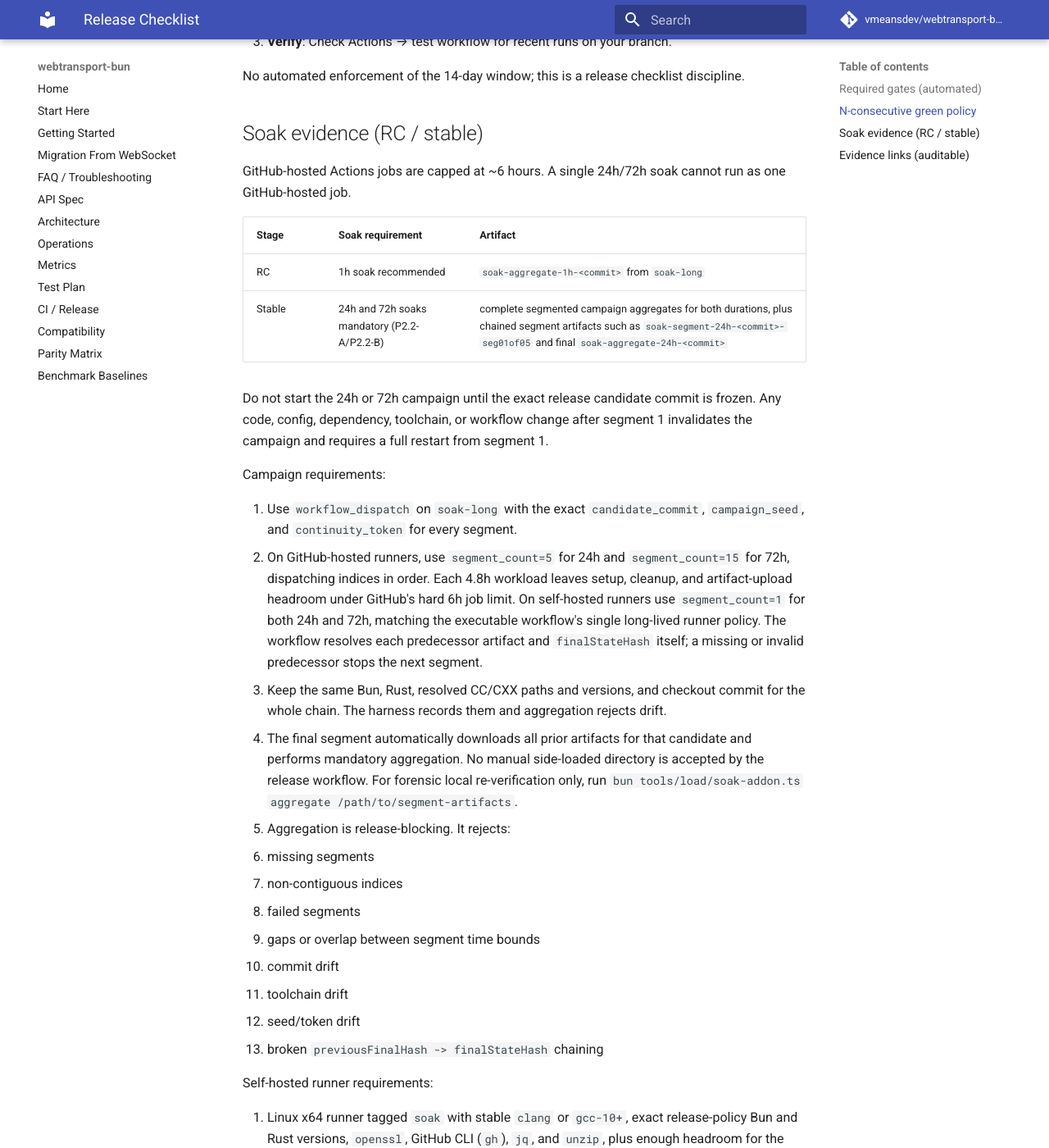
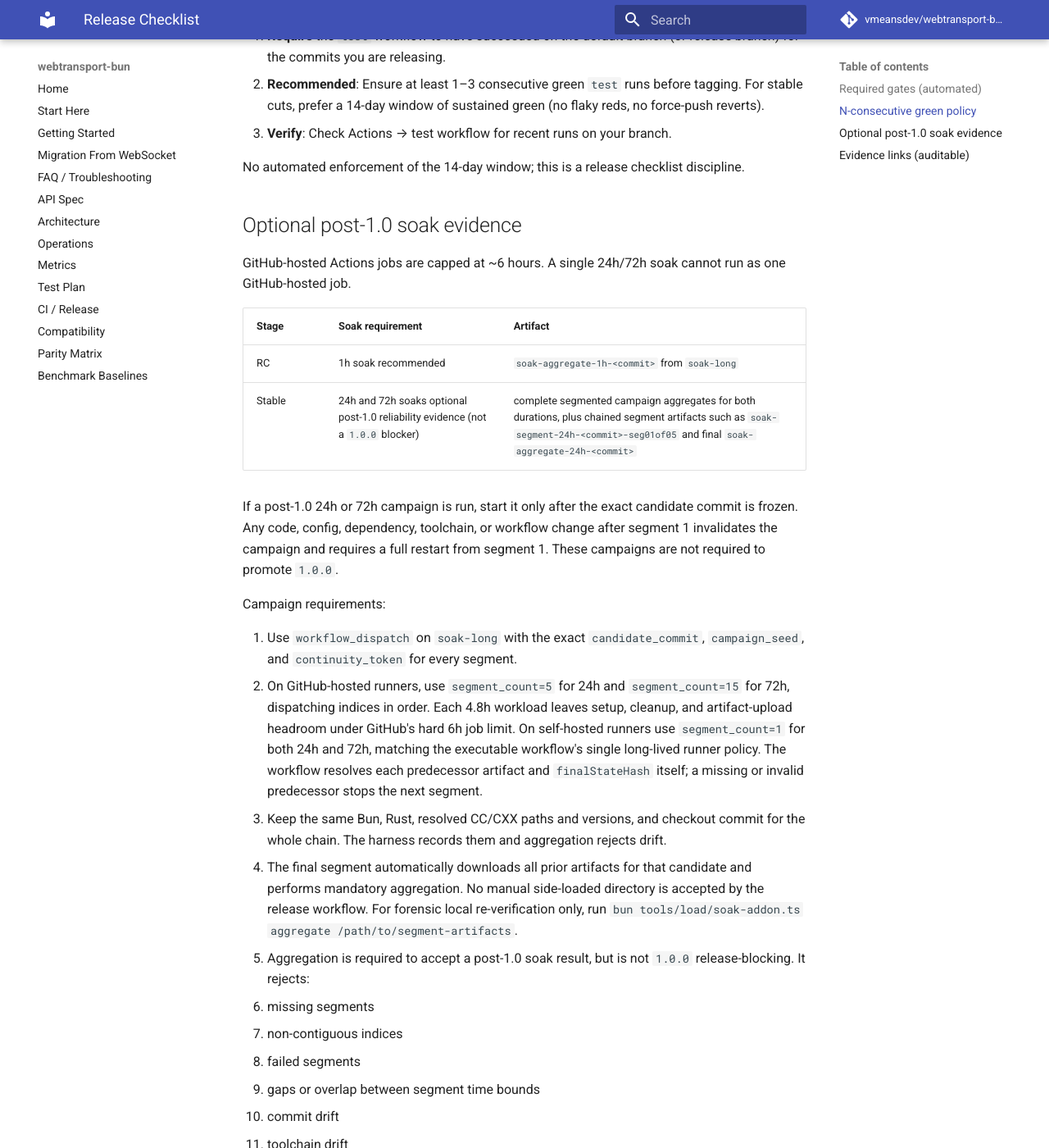
Before and after one commit to vmeansdev/webtransport-bun, an MkDocs documentation site: the page built from docs/RELEASE_CHECKLIST.md, in a window 1280 px wide and 1400 px high, scrolled down 1137 px. Shown: the whole window at 82% size. Built offline with MkDocs 1.6.1 and Material for MkDocs 9.7.7, drawn with Linux system fonts in a browser that asks for light colours; comment, search, counter and statistics services are not loaded; some of the changed text lies outside the part shown.

Commit message:
Exclude optional post-1.0 load campaigns from GA policy
The distributed 10k workload and 24h/72h soak campaigns are reliability follow-ups, not evidence required to promote 1.0.0. Align the manifest and release documentation so pending optional campaigns cannot be mistaken for stable blockers.\n\nConstraint: The release must retain strict cross-platform, IWA, coverage, fuzz, benchmark, review, and final-freeze gates.\nRejected: Delete the optional campaign harnesses | They remain valuable for post-1.0 reliability evidence.\nConfidence: high\nScope-risk: narrow\nReversibility: clean\nDirective: Keep scale and long-soak claims tracked as gaRequired false unless release policy is explicitly changed again.\nTested: bun scripts/check-doc-truth.ts; git diff --check\nNot-tested: Hosted release workflow and external campaign execution

```diff
--- a/docs/RELEASE_CHECKLIST.md
+++ b/docs/RELEASE_CHECKLIST.md
@@ -30,16 +32,19 @@ Before tagging an RC or stable release:
 
 No automated enforcement of the 14-day window; this is a release checklist discipline.
 
-## Soak evidence (RC / stable)
+## Optional post-1.0 soak evidence
 
 GitHub-hosted Actions jobs are capped at ~6 hours. A single 24h/72h soak cannot run as one GitHub-hosted job.
 
 | Stage | Soak requirement | Artifact |
 |-------|------------------|----------|
 | RC | 1h soak recommended | `soak-aggregate-1h-<commit>` from `soak-long` |
-| Stable | 24h and 72h soaks mandatory (P2.2-A/P2.2-B) | complete segmented campaign aggregates for both durations, plus chained segment artifacts such as `soak-segment-24h-<commit>-seg01of05` and final `soak-aggregate-24h-<commit>` |
+| Stable | 24h and 72h soaks optional post-1.0 reliability evidence (not a `1.0.0` blocker) | complete segmented campaign aggregates for both durations, plus chained segment artifacts such as `soak-segment-24h-<commit>-seg01of05` and final `soak-aggregate-24h-<commit>` |
 
-Do not start the 24h or 72h campaign until the exact release candidate commit is frozen. Any code, config, dependency, toolchain, or workflow change after segment 1 invalidates the campaign and requires a full restart from segment 1.
+If a post-1.0 24h or 72h campaign is run, start it only after the exact
+candidate commit is frozen. Any code, config, dependency, toolchain, or
+workflow change after segment 1 invalidates the campaign and requires a full
+restart from segment 1. These campaigns are not required to promote `1.0.0`.
 
 Campaign requirements:
 
@@ -47,7 +52,8 @@ Campaign requirements:
 2. On GitHub-hosted runners, use `segment_count=5` for 24h and `segment_count=15` for 72h, dispatching indices in order. Each 4.8h workload leaves setup, cleanup, and artifact-upload headroom under GitHub's hard 6h job limit. On self-hosted runners use `segment_count=1` for both 24h and 72h, matching the executable workflow's single long-lived runner policy. The workflow resolves each predecessor artifact and `finalStateHash` itself; a missing or invalid predecessor stops the next segment.
 3. Keep the same Bun, Rust, resolved CC/CXX paths and versions, and checkout commit for the whole chain. The harness records them and aggregation rejects drift.
 4. The final segment automatically downloads all prior artifacts for that candidate and performs mandatory aggregation. No manual side-loaded directory is accepted by the release workflow. For forensic local re-verification only, run `bun tools/load/soak-addon.ts aggregate /path/to/segment-artifacts`.
-5. Aggregation is release-blocking. It rejects:
+5. Aggregation is required to accept a post-1.0 soak result, but is not
+   `1.0.0` release-blocking. It rejects:
    - missing segments
    - non-contiguous indices
    - failed segments
@@ -78,9 +84,11 @@ What the long-run harness now proves per segment:
 - certificate rotation followed by fresh reconnect traffic
 - final close/drain cleanup back to queue/task baseline
 
-Retain the segment JSON, CSV, stderr/stdout logs, and aggregate JSON in the release evidence bundle or release-blocking issue.
+Retain the segment JSON, CSV, stderr/stdout logs, and aggregate JSON in the
+post-1.0 reliability evidence bundle or follow-up issue.
 
-Retain soak artifacts and link them in release notes (or a release-blocking issue) for audit.
+Retain optional soak artifacts and link them in release notes (or a follow-up
+issue) for audit.
 
 ## Evidence links (auditable)
 
```
Also changed, not shown: other parts of docs/RELEASE_CHECKLIST.md (+2 -0 lines), docs/CI.md (+6 -4 lines), docs/RELEASE_1.0_STATUS.md (+11 -6 lines), docs/TESTPLAN.md (+2 -2 lines), docs/release-status.json (+6 -6 lines).
